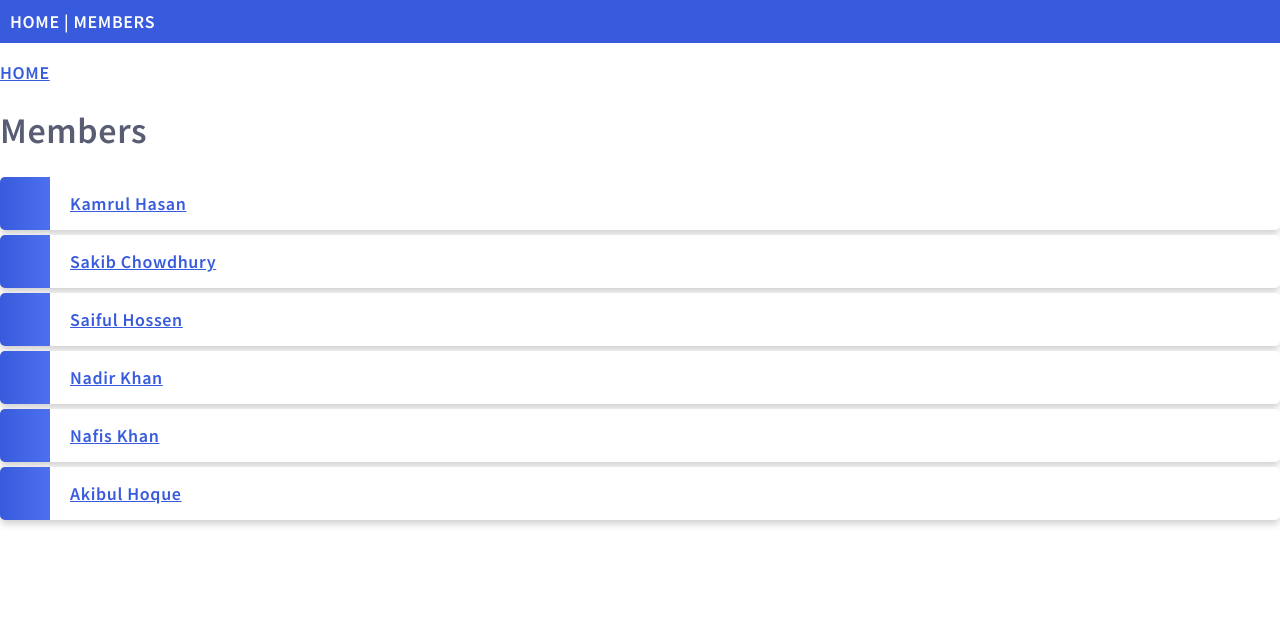
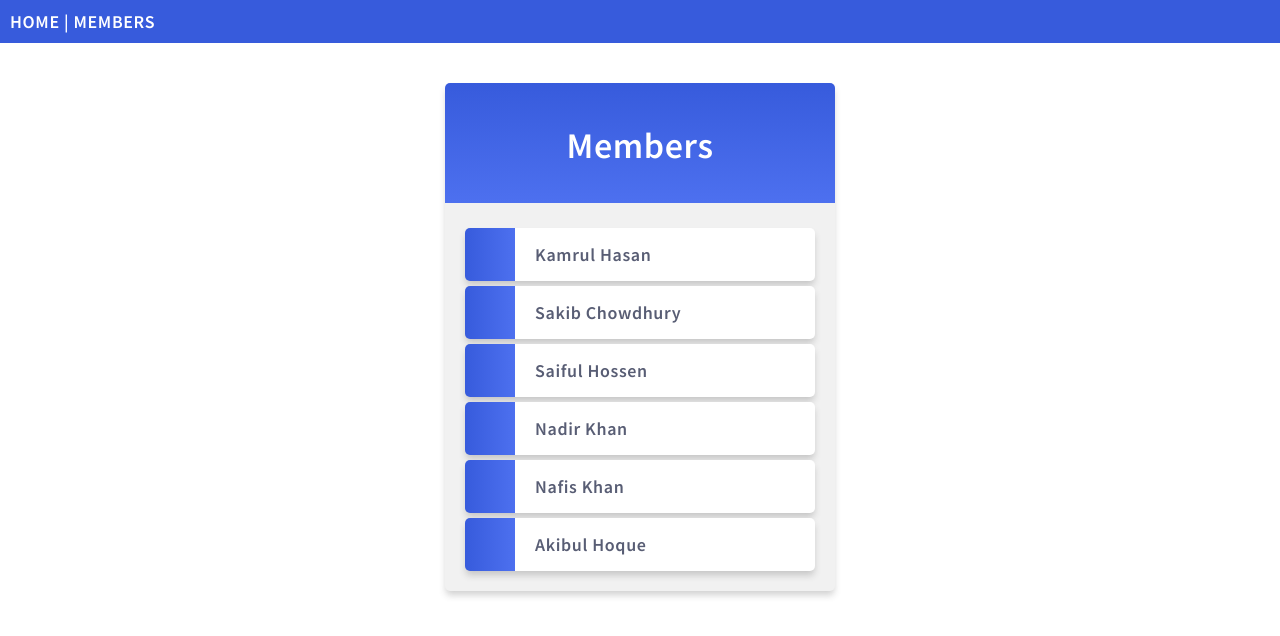
Before and after one commit to mamunemon-01/my_badminton_club, a Django app: page /members/ in a window 1280 px wide. Shown: the top 636 px of the page. Run offline with Django 4.2, Linux system fonts and the light colour scheme; data comes from the database, SQL or seed files in the repository.

Commit message:
Utilized the new style files in multiple HTML files

```diff
--- a/members/templates/all_members.html
+++ b/members/templates/all_members.html
@@ -3,13 +3,13 @@
 {% block title %} My Tennis Club - The List of All The Members {% endblock %}
 
 {% block content %}
-<p><a href="/">HOME</a></p>
 
-<h1>Members</h1>
-
-<ul>
-	{% for x in the_members %}
-		<li><a href="details/{{ x.id }}">{{x.firstname}} {{x.lastname}}</a></li>
-	{% endfor %}
-</ul>
+	<div class="mycard">
+		<h1>Members</h1>
+		<ul>
+			{% for x in the_members %}
+				<li onclick="window.location='details/{{ x.id }}'">{{x.firstname}} {{x.lastname}}</li>
+			{% endfor %}
+		</ul>
+	</div>
 {% endblock %}
--- a/members/templates/details.html
+++ b/members/templates/details.html
@@ -3,10 +3,12 @@
 {% block title %} Details about - {{the_member.firstname}} {{the_member.lastname}} {% endblock %}
 
 {% block content %}
+
+<div class="mycard">
 <h1>{{the_member.firstname}} {{the_member.lastname}}</h1>
 
-<p>Phone: {{the_member.phone}}</p>
+<p>Phone: +{{the_member.phone}}</p>
 <p>Member Since: {{the_member.joining_date}}</p>
+</div>
 
-<p>Back to <a href="/members">Members</a></p>
 {% endblock %}
```
Also changed, not shown: members/templates/main.html (+5 -3 lines).
